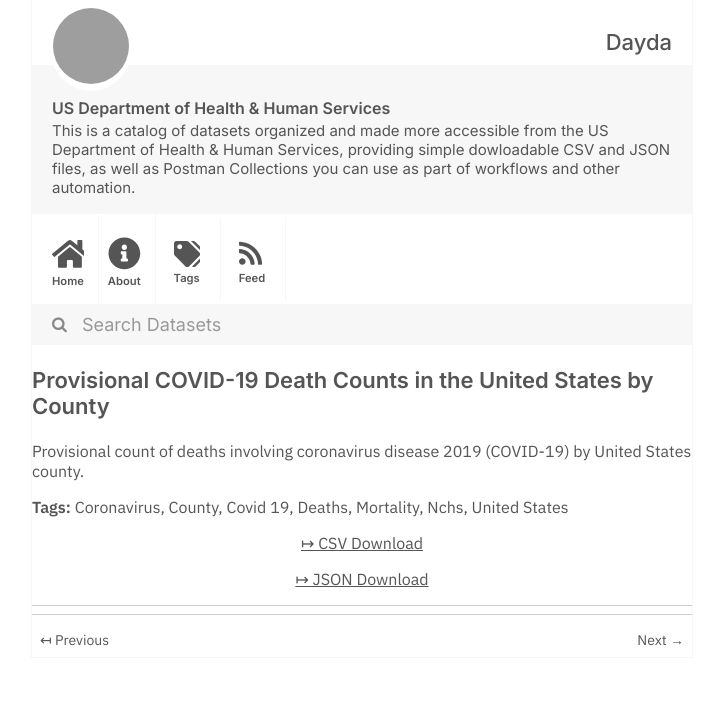
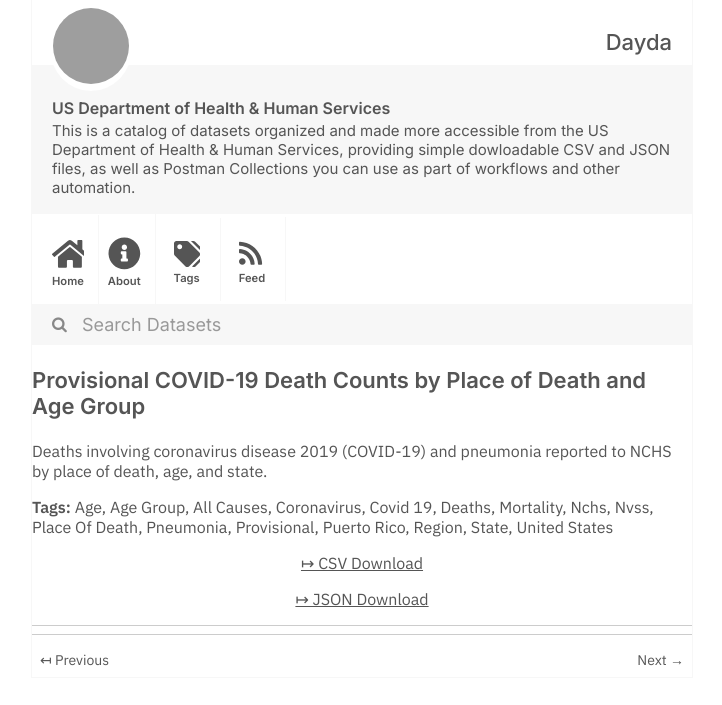
Before and after one commit to dayda-entities/us-department-of-health-and-human-services, a Jekyll site: the page built from _posts/2020-11-10-provisional-covid-19-death-cou.md, in a window 1280 px wide, cut to the strip 0-705 px from the top of the page. Shown: the whole strip, without its empty margins (278-1000 px from the left). Built offline with Jekyll 4.4.1, drawn with Linux system fonts in a browser that asks for light colours; grey boxes are pictures that could not be loaded.

```diff
--- a/_posts/2020-11-10-provisional-covid-19-death-cou.md
+++ b/_posts/2020-11-10-provisional-covid-19-death-cou.md
@@ -1,22 +1,31 @@
 ---
-title: Provisional COVID-19 Death Counts in the United States by County
-created: '2020-11-10T16:16:37.691504'
-modified: '2021-01-11T22:27:46.011916'
+title: Provisional COVID-19 Death Counts by Place of Death and Age Group
+created: '2020-11-10T16:18:06.917102'
+modified: '2021-04-21T22:10:44.937064'
 state: active
 type: dataset
 tags:
+  - Age
+  - Age Group
+  - All Causes
   - Coronavirus
-  - County
   - Covid 19
   - Deaths
   - Mortality
   - Nchs
+  - Nvss
+  - Place Of Death
+  - Pneumonia
+  - Provisional
+  - Puerto Rico
+  - Region
+  - State
   - United States
 groups:
   - Older Adults Health Data Collection
-csv_url: 'https://data.cdc.gov/api/views/kn79-hsxy/rows.csv?accessType=DOWNLOAD'
-json_url: 'https://data.cdc.gov/api/views/kn79-hsxy/rows.json?accessType=DOWNLOAD'
+csv_url: 'https://data.cdc.gov/api/views/g4z9-a9d3/rows.csv?accessType=DOWNLOAD'
+json_url: 'https://data.cdc.gov/api/views/g4z9-a9d3/rows.json?accessType=DOWNLOAD'
 layout: post
 
 ---
-<p>Provisional count of deaths involving coronavirus disease 2019 (COVID-19) by United States county.</p>
+Deaths involving coronavirus disease 2019 (COVID-19) and pneumonia reported to NCHS by place of death, age, and state.
```
